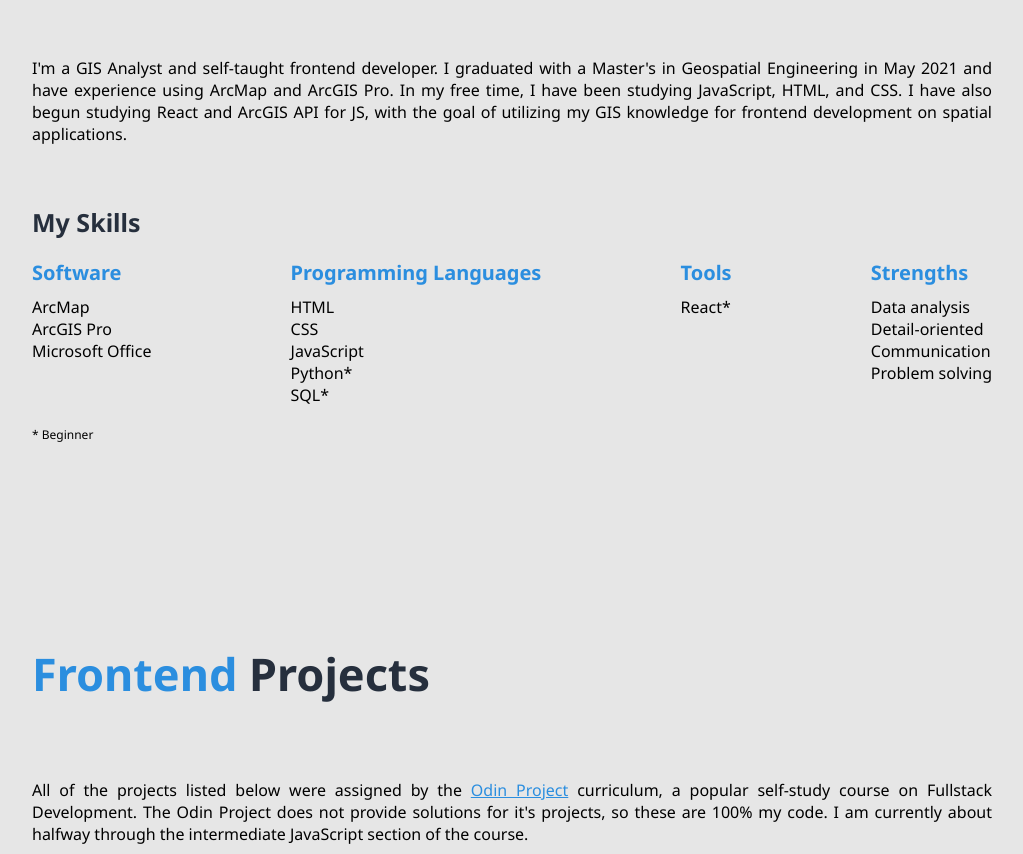
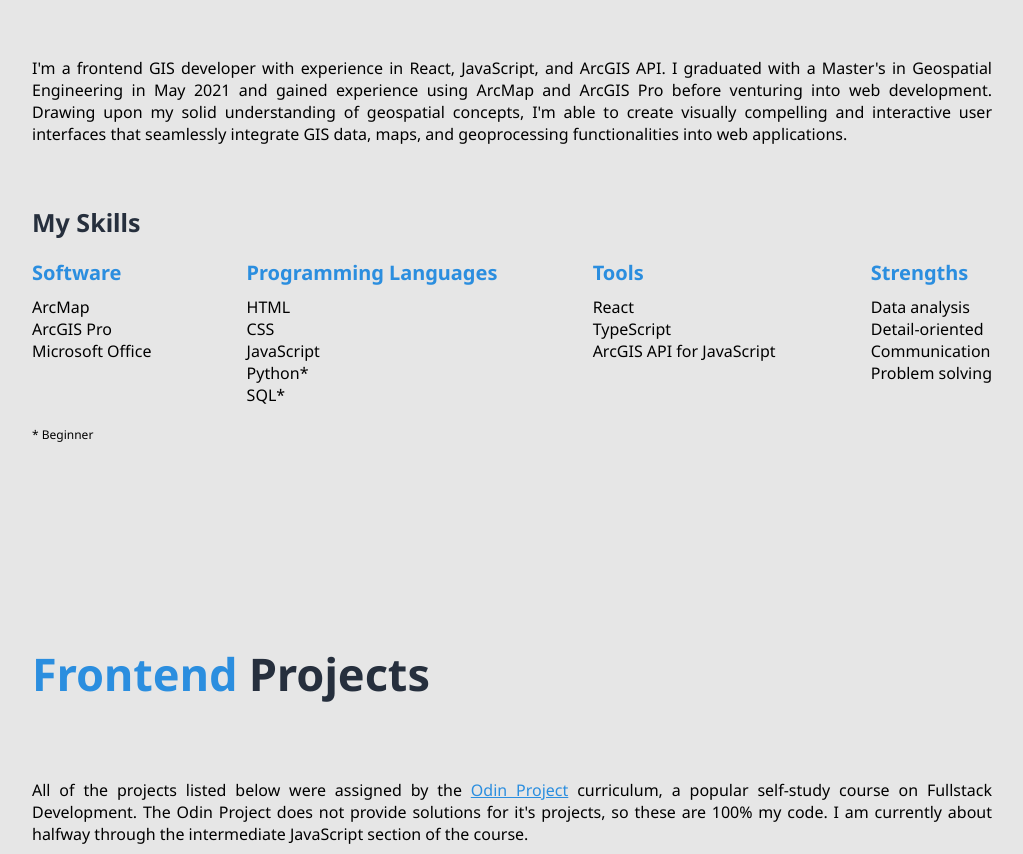
Before and after one commit to kbousquet/kathryndev, a plain HTML site: page index.html in a window 1280 px wide. Shown: the part 1339-2193 px from the top of the page, without its empty margins (128-1151 px from the left). Drawn offline with Linux system fonts and the light colour scheme.

Commit message:
Update description

```diff
--- a/index.html
+++ b/index.html
@@ -53,7 +53,7 @@
                     <a href="https://www.linkedin.com/in/kathryn-bousquet/"> <img src="img/linkedin.svg" alt="LinkedIn icon" class="about-img"></a>
                 </div>
             </div>
-            <p class="intro justify">I'm a GIS Analyst and self-taught frontend developer. I graduated with a Master's in Geospatial Engineering in May 2021 and have experience using ArcMap and ArcGIS Pro. In my free time, I have been studying JavaScript, HTML, and CSS. I have also begun studying React and ArcGIS API for JS, with the goal of utilizing my GIS knowledge for frontend development on spatial applications.</p>
+            <p class="intro justify">I'm a frontend GIS developer with experience in React, JavaScript, and ArcGIS API. I graduated with a Master's in Geospatial Engineering in May 2021 and gained experience using ArcMap and ArcGIS Pro before venturing into web development. Drawing upon my solid understanding of geospatial concepts, I'm able to create visually compelling and interactive user interfaces that seamlessly integrate GIS data, maps, and geoprocessing functionalities into web applications.</p>
             <h2>My Skills</h2>
             <div class="skills__container">
                 <div>
@@ -77,7 +77,9 @@
                 <div>
                     <h3>Tools</h3>
                     <ul>
-                        <li>React*</li>
+                        <li>React</li>
+                        <li>TypeScript</li>
+                        <li>ArcGIS API for JavaScript</li>
                     </ul>
                 </div>
                 <div>
```
